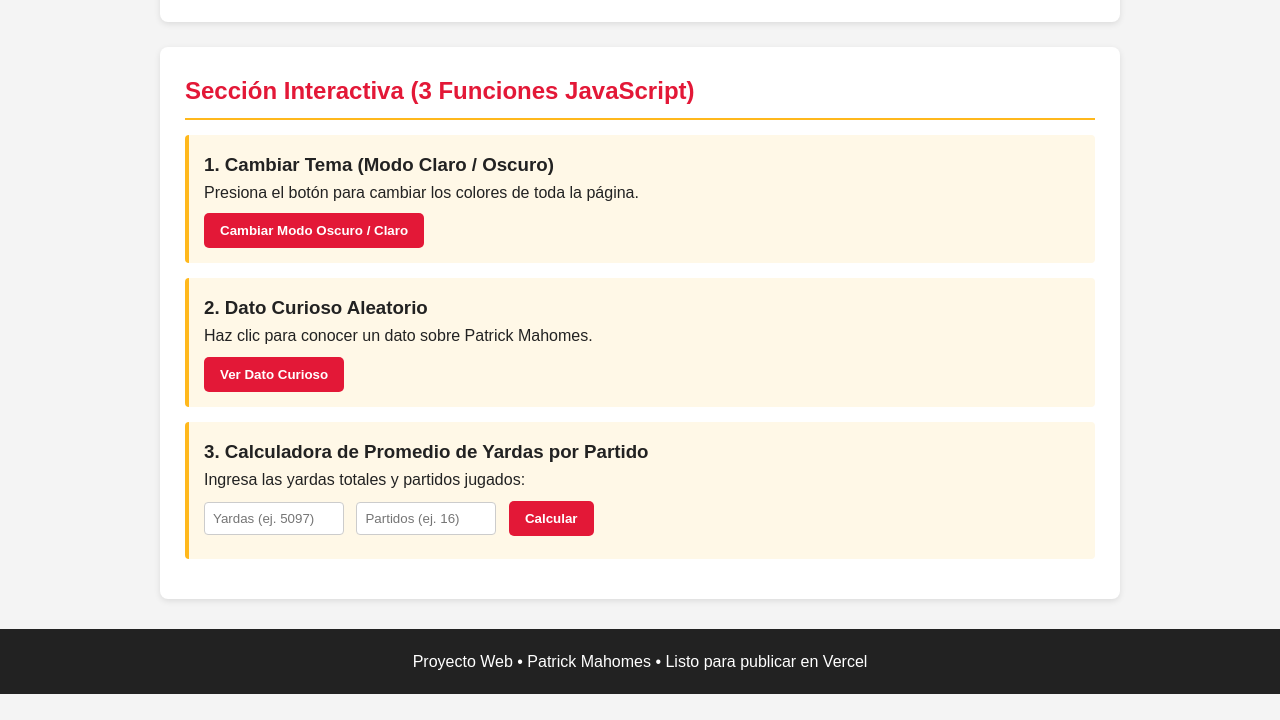
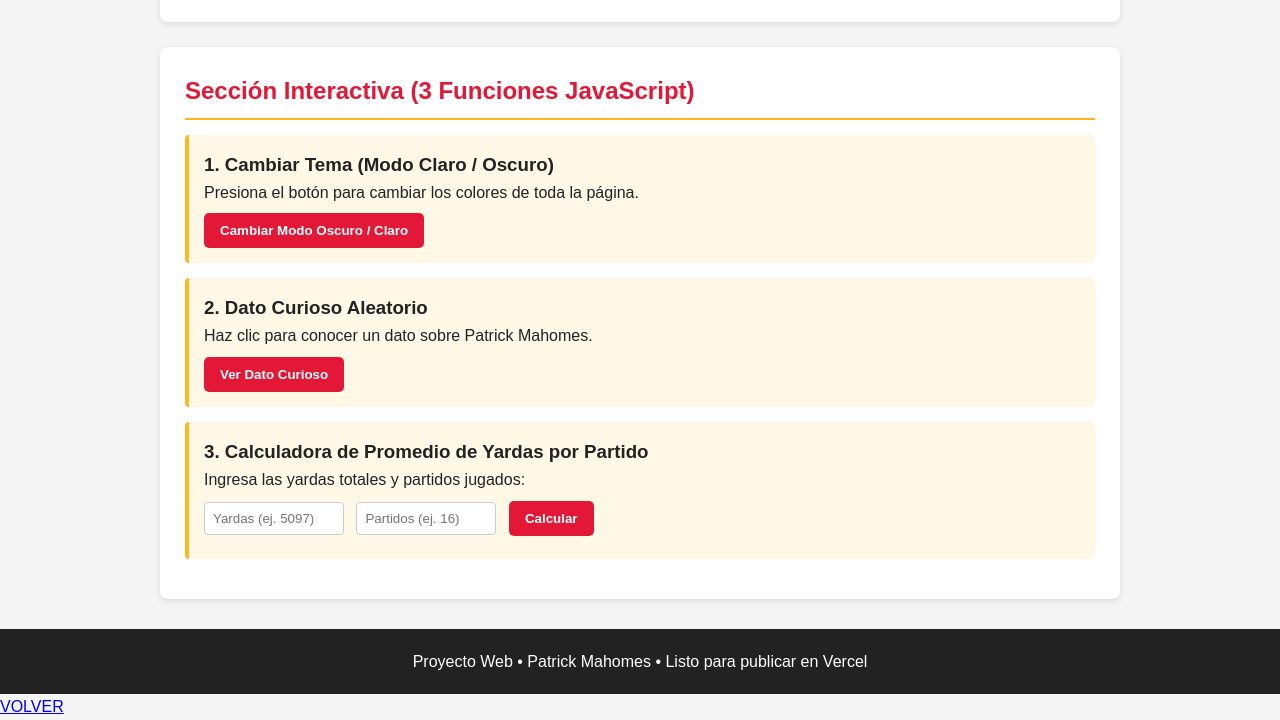
Before and after one commit to kimi02-ops/patrick-mahomes, a plain HTML site: page index.html in a window 1280 px wide. Shown: the part 2393-3113 px from the top of the page. Before the commit the page ends 3087 px from the top, so only its background shows below. Drawn offline with Linux system fonts and the light colour scheme.

Commit message:
Restore index.html with original content

```diff
--- a/index.html
+++ b/index.html
@@ -391,6 +391,6 @@
       resultado.textContent = "Promedio: " + promedio + " yardas por partido.";
     }
   </script>
-
+<a href="#inicio" class="btn-arriba">VOLVER</a>
 </body>
 </html>
```
